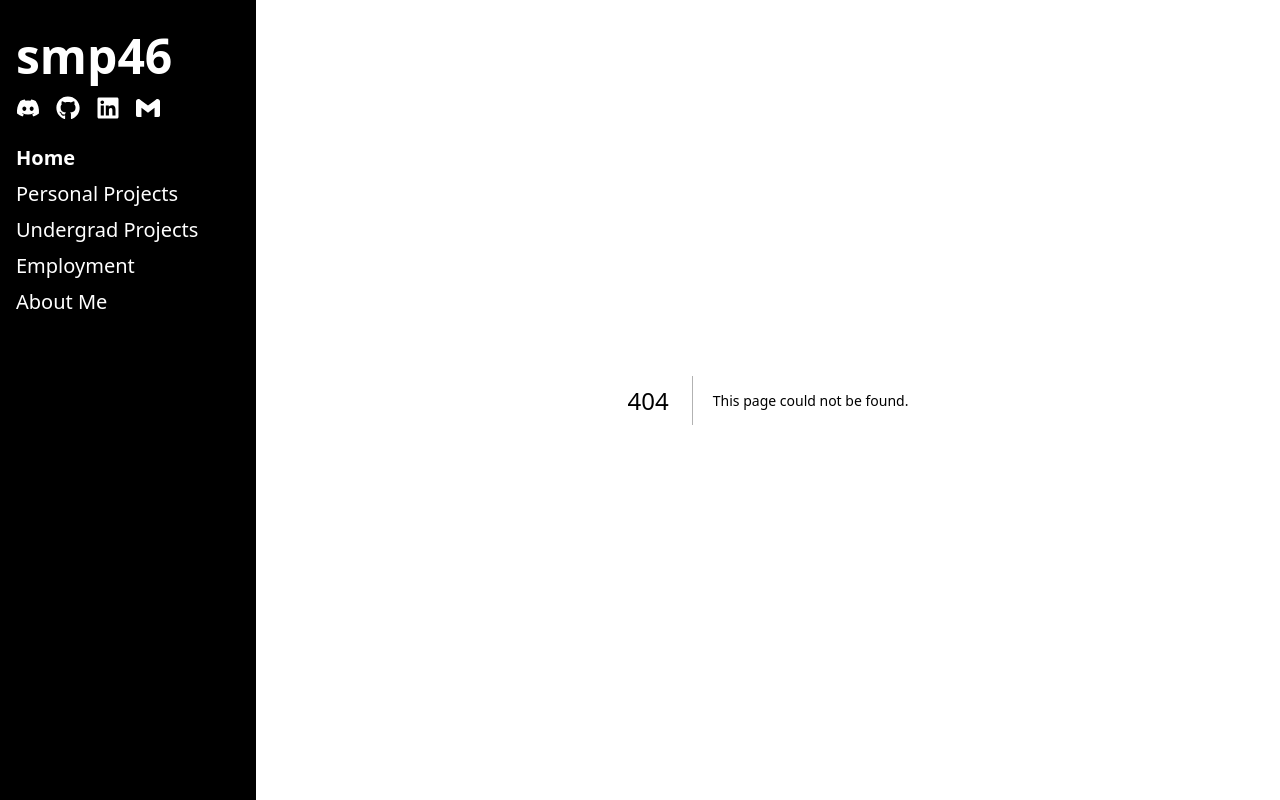
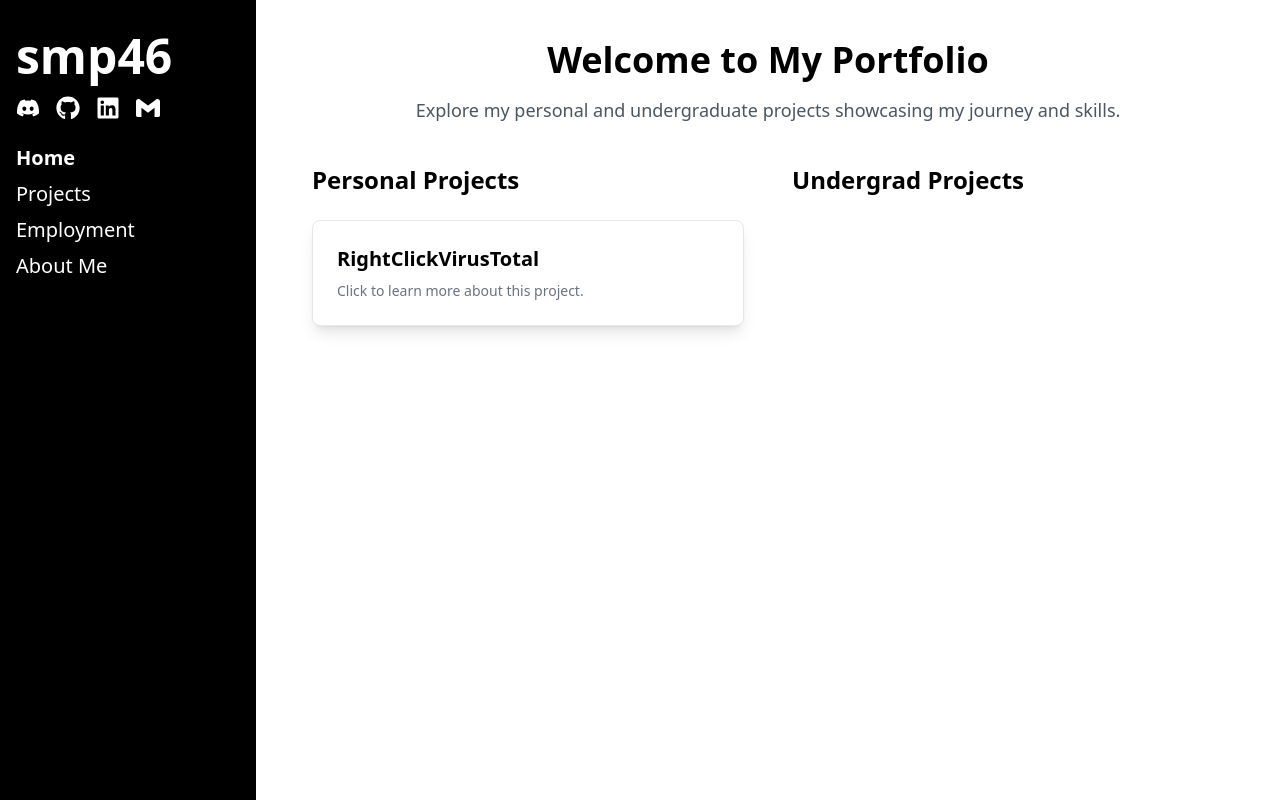
Before and after one commit to smp46/smp46.github.io, a Next.js app: page /projects in a window 1280 px wide. Before the commit this address had no page. Built offline with nearby package versions, Linux system fonts and the light colour scheme.

Commit message:
Projects page complete, can now add projects to the /posts dir

```diff
--- a/src/components/Sidebar.tsx
+++ b/src/components/Sidebar.tsx
@@ -13,33 +13,27 @@ export default function Sidebar() {
     if (!isMobile) {
       setIsMobile(true);
     }
-  };
+  }
 
   function closeSidebar() {
     if (isMobile) {
       setIsSidebarOpen(false);
     }
-  };
-
-
+  }
 
   return (
     <>
       <div className="sm:hidden fixed top-0 left-0 w-full bg-black text-white flex items-center justify-between px-8 py-4 z-50">
-
         <button
           className="text-white text-3xl"
           onClick={toggleSidebar}
           aria-label={isSidebarOpen ? 'Close menu' : 'Open menu'}
         >
-
           {isSidebarOpen ? <FiX /> : <FiMenu />}
-
         </button>
 
         <h1 className="text-3xl font-bold">smp46</h1>
       </div>
-
 
       {/* Sidebar */}
       <div
@@ -96,20 +90,12 @@ export default function Sidebar() {
             Home
           </Link>
           <Link
-            href="/personal-projects"
+            href="/projects"
             passHref
             className="text-white sm:text-xl text-2xl transition-transform duration-300 hover:scale-110 origin-left cursor-pointer"
             onClick={closeSidebar}
           >
-            Personal Projects
-          </Link>
-          <Link
-            href="/undergrad-projects"
-            passHref
-            className="text-white sm:text-xl text-2xl transition-transform duration-300 hover:scale-110 origin-left cursor-pointer"
-            onClick={closeSidebar}
-          >
-            Undergrad Projects
+            Projects
           </Link>
           <Link
             href="/employment"
@@ -137,7 +123,6 @@ export default function Sidebar() {
           onClick={toggleSidebar}
         />
       )}
-
     </>
   );
 }
--- a/src/pages/about-me.tsx
+++ b/src/pages/about-me.tsx
@@ -22,9 +22,9 @@ export default function AboutMe() {
       <div className="text-center mt-9">
         <h1 className="text-4xl font-bold mb-6">About Me</h1>
         <p className="text-lg mb-4">
-          I am excited to complete my Bachelor&#39;s of Computer Science and am keen
-          to enter the field of my major, Cyber Security. I&#39;m an active member
-          of the UQ Cyber Squad, where we are lucky enough to get regular
+          I am excited to complete my Bachelor&#39;s of Computer Science and am
+          keen to enter the field of my major, Cyber Security. I&#39;m an active
+          member of the UQ Cyber Squad, where we are lucky enough to get regular
           industry talks and workshops. I enjoy participating in CTFs and follow
           the industry closely.
         </p>
--- a/src/pages/index.tsx
+++ b/src/pages/index.tsx
@@ -23,7 +23,7 @@ export default function Home() {
   }, []);
 
   return (
-    <div className="flex flex-col items-center text-center px-8 py-10">
+    <div className="flex flex-col items-center text-center sm:px-8 py-10">
       <Head>
         <title>smp46</title>
       </Head>
@@ -65,13 +65,15 @@ export default function Home() {
         </div>
       </div>
 
-      <h1 className="text-5xl font-bold text-black mt-4 mb-2">Hi I&#39;m Samuel</h1>
+      <h1 className="text-5xl font-bold text-black mt-4 mb-2">
+        Hi I&#39;m Samuel
+      </h1>
       <h2 className="text-4xl text-gray-600">(smp46)</h2>
 
-      <p className="mt-4 text-2xl p-4">
-        I&#39;m a passionate undergrad studying Computer Science at the University
-        of Queensland. This website highlights some of my achievements and
-        skills as an aspiring software developer.
+      <p className="sm:mt-4 mt-12 text-2xl sm:p-4">
+        I&#39;m a passionate undergrad studying Computer Science at the
+        University of Queensland. This website highlights some of my
+        achievements and skills as an aspiring software developer.
       </p>
     </div>
   );
--- a/src/pages/personal-projects/index.tsx
+++ /dev/null
@@ -1,17 +0,0 @@
-// src/pages/Personal.tsx
-import React from 'react';
-import Head from 'next/head';
-
-export default function Personal() {
-  return (
-    <div>
-      <Head>
-        <title>smp46 - Personal Projects</title>
-      </Head>
-      <h2 className="text-2xl font-bold mb-4 mt-8">Welcome to My Portfolio</h2>
-      <p>
-        This is the home section where you can provide a brief introduction.
-      </p>
-    </div>
-  );
-}
--- /dev/null
+++ b/src/pages/posts/[slug].js
@@ -0,0 +1,39 @@
+import fs from 'fs';
+import path from 'path';
+import matter from 'gray-matter';
+import { serialize } from 'next-mdx-remote/serialize';
+import { MDXRemote } from 'next-mdx-remote';
+import Post from '../../templates/post.js';
+
+const POSTS_PATH = path.join(process.cwd(), 'src/posts');
+
+export async function getStaticPaths() {
+  const filenames = fs.readdirSync(POSTS_PATH);
+  const slugs = filenames.map((name) => name.replace(/\.mdx?$/, ''));
+  const paths = slugs.map((slug) => ({ params: { slug } }));
+
+  return { paths, fallback: false };
+}
+
+export async function getStaticProps({ params }) {
+  const { slug } = params;
+  const filePath = path.join(POSTS_PATH, `${slug}.mdx`);
+  const fileContent = fs.readFileSync(filePath, 'utf-8');
+  const { data: frontMatter, content } = matter(fileContent);
+  const mdxSource = await serialize(content);
+
+  return {
+    props: {
+      frontMatter,
+      mdxSource,
+    },
+  };
+}
+
+export default function PostPage({ frontMatter, mdxSource }) {
+  return (
+    <Post frontMatter={frontMatter}>
+      <MDXRemote {...mdxSource} />
+    </Post>
+  );
+}
--- /dev/null
+++ b/src/pages/projects.tsx
@@ -0,0 +1,105 @@
+import React from 'react';
+import Head from 'next/head';
+import { promises as fs } from 'fs';
+import path from 'path';
+import grayMatter from 'gray-matter';
+import Link from 'next/link';
+
+export default function Personal({ posts }) {
+  const personalProjects = posts.filter((post) => post.type === 'personal');
+  const undergradProjects = posts.filter((post) => post.type === 'undergrad');
+
+  return (
+    <div className="min-h-screen py-10 px-6">
+      <Head>
+        <title>smp46 - Projects</title>
+      </Head>
+      <header className="max-w-4xl mx-auto text-center mb-10">
+        <h1 className="text-4xl font-extrabold mb-4">
+          Welcome to My Portfolio
+        </h1>
+        <p className="text-lg text-gray-600">
+          Explore my personal and undergraduate projects showcasing my journey
+          and skills.
+        </p>
+      </header>
+
+      <main className="max-w-5xl mx-auto grid grid-cols-1 lg:grid-cols-2 gap-12">
+        {/* Personal Projects Section */}
+        <section>
+          <h2 className="text-2xl font-bold mb-6">Personal Projects</h2>
+          <div className="grid grid-cols-1 gap-3 ">
+            {personalProjects.map((post) => {
+              const { title, path } = post;
+              return (
+                <Link key={path} href={path}>
+                  <div className="group p-6 rounded-lg shadow-lg bg-white hover:bg-gray-50 transition cursor-pointer border border-gray-200">
+                    <h3 className="text-xl font-semibold transition-transform duration-100 transform group-hover:scale-110 group-hover:origin-left inline-block">
+                      {title}
+                    </h3>
+                    <p className="text-sm text-gray-500 mt-2">
+                      Click to learn more about this project.
+                    </p>
+                  </div>
+                </Link>
+              );
+            })}
+          </div>
+        </section>
+
+        {/* Undergrad Projects Section */}
+        <section>
+          <h2 className="text-2xl font-bold mb-6">Undergrad Projects</h2>
+          <div className="grid grid-cols-1 gap-3 ">
+            {undergradProjects.map((post) => {
+              const { title, path } = post;
+              return (
+                <Link key={path} href={path}>
+                  <div className="group p-6 rounded-lg shadow-lg bg-white hover:bg-gray-50 transition cursor-pointer border border-gray-200">
+                    <h3 className="text-xl font-semibold transition-transform duration-100 transform group-hover:scale-110 group-hover:origin-left inline-block">
+                      {title}
+                    </h3>
+                    <p className="text-sm text-gray-500 mt-2">
+                      Click to learn more about this project.
+                    </p>
+                  </div>
+                </Link>
+              );
+            })}
+          </div>
+        </section>
+      </main>
+    </div>
+  );
+}
+
+export async function getStaticProps() {
+  const postsDirectory = path.join(process.cwd(), 'src/posts');
+  const filenames = await fs.readdir(postsDirectory);
+
+  const files = await Promise.all(
+    filenames.map(async (filename) => {
+      const filePath = path.join(postsDirectory, filename);
+      const content = await fs.readFile(filePath, 'utf8');
+      const matter = grayMatter(content);
+      return {
+        filename,
+        matter,
+      };
+    })
+  );
+
+  const posts = files.map((file) => {
+    return {
+      path: `/posts/${file.filename.replace('.mdx', '')}`,
+      title: file.matter.data.title,
+      type: file.matter.data.type || 'personal', // Default type to personal if not defined
+    };
+  });
+
+  return {
+    props: {
+      posts,
+    },
+  };
+}
--- a/src/pages/undergrad-projects/index.tsx
+++ /dev/null
@@ -1,17 +0,0 @@
-// src/pages/Home.tsx
-import React from 'react';
-import Head from 'next/head';
-
-export default function Undergrad() {
-  return (
-    <div>
-      <Head>
-        <title>smp46 - Undergrad Projects</title>
-      </Head>
-      <h2 className="text-2xl font-bold mb-4 mt-8">Welcome to My Portfolio</h2>
-      <p>
-        This is the home section where you can provide a brief introduction.
-      </p>
-    </div>
-  );
-}
--- a/src/pages/personal-projects/project1.mdx
+++ b/src/posts/RightClickVirusTotal.mdx
@@ -1,4 +1,7 @@
-import MdxLayout from '../../components/mdx-layout.tsx'
+---
+title: "RightClickVirusTotal"
+type: "personal"
+---
 
 # ![rcvt_icon](https://github.com/smp46/RightClickVirusTotal/assets/27676057/432f94bc-72b1-4f67-85e4-18b04ac133a7)  RightClickVirusTotal #
 
@@ -154,9 +157,3 @@ _An automatic method is in development for the GUI_Windows version_
 After following these steps, you should be able to right-click on a file in Windows Explorer, navigate to the context menu option you created (e.g., "Upload to VirusTotal"), and your program will be launched with the file path as an argument.
 
 **Please note:** Modifying the Windows Registry can have unintended consequences if not done correctly. Therefore, it's always a good idea to create a backup of your registry or create a system resore point.
-
-
-export default function MDXPage({ children }) {
-  return <MdxLayout>{children}</MdxLayout>
-
-}
--- a/src/components/mdx-layout.tsx
+++ b/src/templates/post.js
@@ -1,5 +1,14 @@
-export default function MdxLayout({ children }: { children: React.ReactNode }) {
+import Head from 'next/head';
+import Link from 'next/link';
+
+export default function Post({ children, frontMatter }) {
+  const { title } = frontMatter;
   return (
+    <div className="min-h-screen ">
+      <Head>
+        <title>{title}</title>
+      </Head>
+
     <div className="flex items-center justify-center min-h-screen mb-5">
       <div className="prose prose-headings:mt-8 prose-headings:font-semibold prose-headings:text-black
       prose-h1:text-5xl prose-h2:text-4xl prose-h3:text-3xl prose-h4:text-2xl prose-h5:text-xl
@@ -7,5 +16,6 @@ export default function MdxLayout({ children }: { children: React.ReactNode }) {
         {children}
       </div>
     </div>
+    </div>
   );
 }
```
Also changed, not shown: src/components/layout.tsx (line endings or trailing spaces), src/pages/_app.tsx (line endings or trailing spaces).
